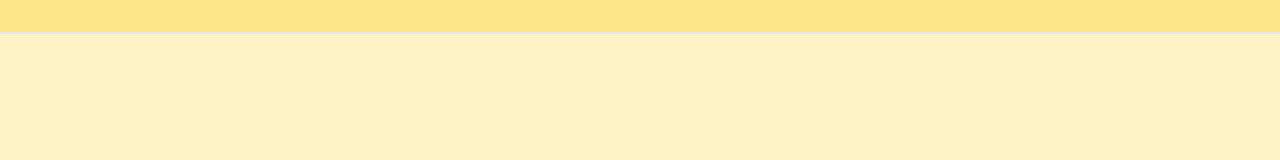
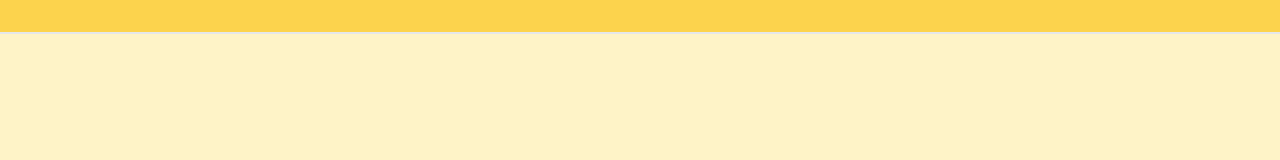
Before and after one commit to cpe-cmu-261207/lab-01-SecretGame, a plain HTML site: page index.html in a window 1280 px wide. Drawn offline with nearby package versions, Linux system fonts and the light colour scheme.

Commit message:
change bg

```diff
--- a/index.html
+++ b/index.html
@@ -10,7 +10,7 @@
 
 <body class="bg-yellow-100">
   <!--navbar-->
-  <div class="bg-yellow-200 border-b-2 py-4 ">
+  <div class="bg-yellow-300 border-b-2 py-4 ">
 
   </div>
 </body>
```
